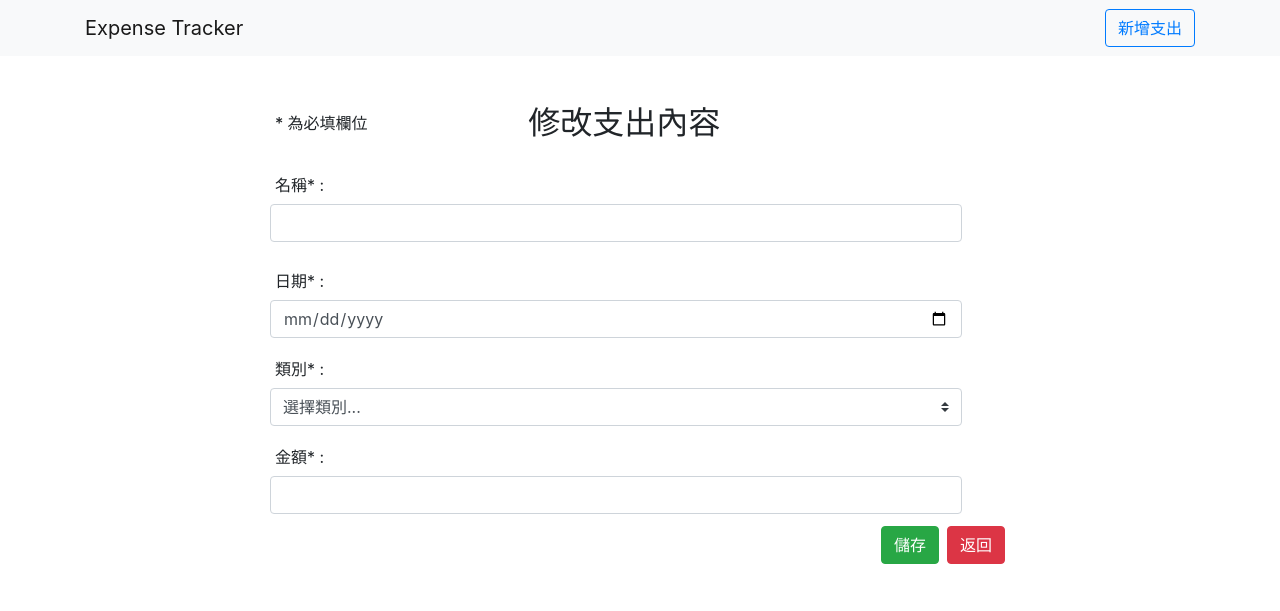
After one commit to ZinXianY/expense-tracker, a Node server app: page /records/600000000000000000000001/edit in a window 1280 px wide. The commit adds this page. Shown: the top 611 px of the page. Run offline with Node 20, Linux system fonts and the light colour scheme; data that the repository does not hold is empty; some libraries are stand-ins or nearby versions.

Commit message:
add edit function

```diff
--- a/app.js
+++ b/app.js
@@ -7,6 +7,7 @@ const app = express()
 //引用 Record model
 const Record = require('./models/record')
 const Category = require('./models/category')
+const category = require('./models/category')
 
 //引用config/mongoose
 require('./config/mongoose')
@@ -49,6 +50,38 @@ app.post('/records', (req, res) => {
     .catch(error => console.log(error))
 })
 
+//設定 edit 頁面路由
+app.get('/records/:id/edit', (req, res) => {
+  const id = req.params.id
+  return Record.findById(id)
+    .lean()
+    .then(record => res.render('edit', { record }))
+    .catch(error => console.log(error))
+})
+
+//設定 edit 餐廳資料
+app.post('/records/:id/edit', (req, res) => {
+  const id = req.params.id
+  const category = req.body.category
+  Record.findById(id)
+    .then((record) => {
+      record.name = req.body.name
+      record.date = req.body.date
+      record.category = req.body.category
+      record.amount = req.body.amount
+
+      Category.findOne({ name: category })
+        .lean()
+        .then((item) => {
+          record.icon = item.icon
+        })
+        .then(() => {
+          record.save()
+        })
+    })
+    .then(() => res.redirect('/'))
+    .catch(error => console.log(error))
+})
 //設定監聽器
 app.listen(3000, () => {
   console.log(`App is running on http://localhost:3000`)
--- /dev/null
+++ b/views/edit.hbs
@@ -0,0 +1,57 @@
+<div class="container py-5">
+  <div class="row">
+    <div class="col-12 col-lg-10 col-xl-8 mx-auto">
+      <form method="POST" action="/records/{{ record._id }}/edit">
+        <div class="row align-items-center mb-3">
+          <h6 class="col-4">* 為必填欄位</h6>
+          <h2 class="col-8">修改支出內容</h4>
+        </div>
+        <div class="form-group form-row">
+          <label for="name" class="col-md-4 col-form-label">
+            名稱* :
+          </label>
+          <div class="input-group mb-1 mr-5">
+            <input type="text" name="name" class="form-control" id="name" value="{{ record.name }}" required>
+          </div>
+        </div>
+
+        <div class="form-group form-row mb-2 align-items-center">
+          <label for="date" class="col-md-4 col-form-label">日期* :
+          </label>
+          <div class="input-group mb-1 mr-5">
+            <input type="date" class="form-control" id="date" name="date" value="{{ record.date }}" required>
+          </div>
+        </div>
+
+        <div class="form-group form-row mb-2 align-items-center">
+          <label for="category" class="col-md-4 col-form-label">類別* :
+          </label>
+          <div class="input-group mb-1 mr-5">
+            <select class="custom-select" type="text" id="category" name="category" required>
+              <option selected value="{{ record.category }}">選擇類別...</option>
+              <option>家居物業</option>
+              <option>交通出行</option>
+              <option>休閒娛樂</option>
+              <option>餐飲食品</option>
+              <option>其他</option>
+            </select>
+          </div>
+        </div>
+
+        <div class="form-group form-row mb-2 align-items-center">
+          <label for="amount" class="col-md-4 col-form-label">金額* :
+          </label>
+          <div class="input-group mb-1 mr-5">
+            <input type="number" class="form-control" id="amount" name="amount" min="0" value="{{ record.amount }}"
+              required>
+          </div>
+        </div>
+
+        <div class="d-flex justify-content-end">
+          <button class="btn btn-success mr-2" type="submit">儲存</button>
+          <a href="/" class="btn btn-danger" type="submit">返回</a>
+        </div>
+      </form>
+    </div>
+  </div>
+</div>
--- a/views/index.hbs
+++ b/views/index.hbs
@@ -40,7 +40,7 @@
           </div>
 
           <div class="record-button col-4 d-flex justify-content-end align-items-center">
-            <a class="btn btn-primary" href="" type="submit">修改</a>
+            <a class="btn btn-primary" href="/records/{{ this._id}}/edit" type="submit">修改</a>
             <form action="" method="" class="ml-2">
               <button class="btn btn-danger" type="submit">刪除</button>
             </form>
```
